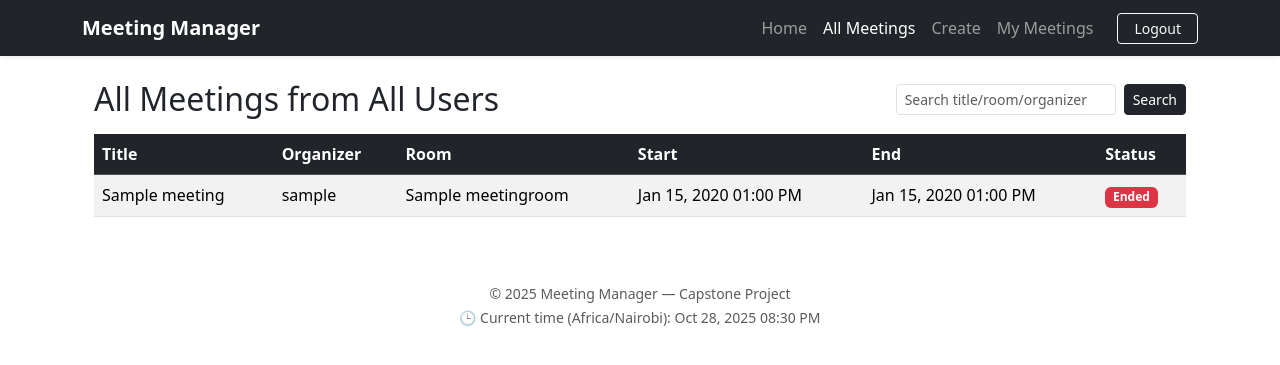
After one commit to MukoyaKuya/meeting_manager, a Django app: page /all_meetings/ in a window 1280 px wide. The commit adds this page. Shown: the top 365 px of the page. Run offline with Django 5.2, Linux system fonts and the light colour scheme; a user stored in the database is signed in; tables that the repository leaves empty hold one stand-in row (values such as "Sample post").

Commit message:
Add All Meetings view, conflict prevention, timezone fixes, and requirements.txt

```diff
--- a/meeting_manager/urls.py
+++ b/meeting_manager/urls.py
@@ -1,17 +1,15 @@
+# meeting_manager/urls.py
 from django.contrib import admin
 from django.urls import path, include
 from django.contrib.auth import views as auth_views
 
 urlpatterns = [
-    path('admin/', admin.site.urls),
+    path("admin/", admin.site.urls),
 
-    # Authentication (Login + Logout)
-    path('accounts/login/', auth_views.LoginView.as_view(template_name='registration/login.html'), name='login'),
-    path('accounts/logout/', auth_views.LogoutView.as_view(next_page='login'), name='logout'),
+    # Django’s built-in login/logout
+    path("accounts/login/", auth_views.LoginView.as_view(template_name="registration/login.html"), name="login"),
+    path("accounts/logout/", auth_views.LogoutView.as_view(), name="logout"),
 
-    # Include app URLs
-    path('', include('meetings.urls')),
-
-    # Django default auth URLs (password reset, etc.)
-    path('accounts/', include('django.contrib.auth.urls')),
+    # Meetings app URLs
+    path("", include("meetings.urls")),
 ]
--- a/meetings/templates/base.html
+++ b/meetings/templates/base.html
@@ -1,5 +1,4 @@
 {% load static tz %}
-{% timezone "Africa/Nairobi" %}
 <!DOCTYPE html>
 <html lang="en">
 <head>
@@ -9,6 +8,7 @@
     <link href="https://cdn.jsdelivr.net/npm/bootstrap@5.3.3/dist/css/bootstrap.min.css" rel="stylesheet">
 </head>
 <body>
+{% timezone "Africa/Nairobi" %}
     <!-- Navbar -->
     <nav class="navbar navbar-expand-lg navbar-dark bg-dark mb-4 shadow-sm">
         <div class="container">
@@ -19,18 +19,25 @@
 
             <div class="collapse navbar-collapse" id="navbarNav">
                 <ul class="navbar-nav ms-auto align-items-center">
+
                     <li class="nav-item">
-                        <a class="nav-link {% if request.resolver_match.url_name == 'home' %}active{% endif %}" href="{% url 'home' %}">Home</a>
+                        <a class="nav-link {% if request.resolver_match.url_name == 'home' %}active{% endif %}"
+                           href="{% url 'home' %}">Home</a>
                     </li>
                     <li class="nav-item">
-                        <a class="nav-link {% if request.resolver_match.url_name == 'create_meeting' %}active{% endif %}" href="{% url 'create_meeting' %}">Create</a>
+                        <a class="nav-link {% if request.resolver_match.url_name == 'all_meetings' %}active{% endif %}"
+                           href="{% url 'all_meetings' %}">All Meetings</a>
                     </li>
                     <li class="nav-item">
-                        <a class="nav-link {% if request.resolver_match.url_name == 'meeting_list' %}active{% endif %}" href="{% url 'meeting_list' %}">My Meetings</a>
+                        <a class="nav-link {% if request.resolver_match.url_name == 'create_meeting' %}active{% endif %}"
+                           href="{% url 'create_meeting' %}">Create</a>
+                    </li>
+                    <li class="nav-item">
+                        <a class="nav-link {% if request.resolver_match.url_name == 'meeting_list' %}active{% endif %}"
+                           href="{% url 'meeting_list' %}">My Meetings</a>
                     </li>
 
                     {% if user.is_authenticated %}
-                        <!-- Authenticated: Show logout -->
                         <li class="nav-item ms-3">
                             <form method="post" action="{% url 'logout' %}" class="d-inline">
                                 {% csrf_token %}
@@ -38,12 +45,13 @@
                             </form>
                         </li>
                     {% else %}
-                        <!-- Not logged in: show Login/Sign Up -->
                         <li class="nav-item">
-                            <a class="nav-link {% if request.resolver_match.url_name == 'login' %}active{% endif %}" href="{% url 'login' %}">Login</a>
+                            <a class="nav-link {% if request.resolver_match.url_name == 'login' %}active{% endif %}"
+                               href="{% url 'login' %}">Login</a>
                         </li>
                         <li class="nav-item">
-                            <a class="nav-link {% if request.resolver_match.url_name == 'signup' %}active{% endif %}" href="{% url 'signup' %}">Sign Up</a>
+                            <a class="nav-link {% if request.resolver_match.url_name == 'signup' %}active{% endif %}"
+                               href="{% url 'signup' %}">Sign Up</a>
                         </li>
                     {% endif %}
                 </ul>
@@ -72,13 +80,11 @@
     <footer class="text-center text-muted mt-5 mb-3">
         <div>
             <small>&copy; {{ now|date:"Y" }} Meeting Manager — Capstone Project</small><br>
-            <small>
-                🕒 Current time (Africa/Nairobi): {% now "M d, Y h:i A" %}
-            </small>
+            <small>🕒 Current time (Africa/Nairobi): {% now "M d, Y h:i A" %}</small>
         </div>
     </footer>
 
+{% endtimezone %}
     <script src="https://cdn.jsdelivr.net/npm/bootstrap@5.3.3/dist/js/bootstrap.bundle.min.js"></script>
 </body>
 </html>
-{% endtimezone %}
--- /dev/null
+++ b/meetings/templates/meetings/all_meetings.html
@@ -0,0 +1,80 @@
+{% extends 'base.html' %}
+{% load tz %}
+
+{% block content %}
+<div class="container mt-4">
+  <div class="d-flex align-items-center justify-content-between mb-3">
+    <h2 class="mb-0">All Meetings from All Users</h2>
+    <form class="d-flex gap-2" method="get">
+      <input type="text" name="q" class="form-control form-control-sm" placeholder="Search title/room/organizer"
+             value="{{ q|default:'' }}">
+      <button class="btn btn-sm btn-dark" type="submit">Search</button>
+    </form>
+  </div>
+
+  {% if meetings %}
+  <div class="table-responsive">
+    <table class="table table-striped table-hover align-middle">
+      <thead class="table-dark">
+        <tr>
+          <th>Title</th>
+          <th>Organizer</th>
+          <th>Room</th>
+          <th>Start</th>
+          <th>End</th>
+          <th>Status</th>
+        </tr>
+      </thead>
+
+      {% timezone "Africa/Nairobi" %}
+      <tbody>
+        {% for meeting in meetings %}
+        <tr>
+          <td>{{ meeting.title }}</td>
+          <td>{{ meeting.organizer.username }}</td>
+          <td>{{ meeting.room.name }}</td>
+          <td>{{ meeting.start_time|localtime|date:"M d, Y h:i A" }}</td>
+          <td>{{ meeting.end_time|localtime|date:"M d, Y h:i A" }}</td>
+          <td>
+            {% if meeting.start_time <= now and meeting.end_time >= now %}
+              <span class="badge bg-success">Ongoing</span>
+            {% elif meeting.start_time > now %}
+              <span class="badge bg-primary">Upcoming</span>
+            {% else %}
+              <span class="badge bg-danger">Ended</span>
+            {% endif %}
+          </td>
+        </tr>
+        {% endfor %}
+      </tbody>
+      {% endtimezone %}
+    </table>
+  </div>
+
+  <!-- Pagination -->
+  {% if page_obj.has_other_pages %}
+  <nav class="mt-3">
+    <ul class="pagination pagination-sm">
+      {% if page_obj.has_previous %}
+        <li class="page-item"><a class="page-link" href="?page={{ page_obj.previous_page_number }}">‹ Prev</a></li>
+      {% else %}
+        <li class="page-item disabled"><span class="page-link">‹ Prev</span></li>
+      {% endif %}
+
+      <li class="page-item disabled">
+        <span class="page-link">Page {{ page_obj.number }} of {{ paginator.num_pages }}</span>
+      </li>
+
+      {% if page_obj.has_next %}
+        <li class="page-item"><a class="page-link" href="?page={{ page_obj.next_page_number }}">Next ›</a></li>
+      {% else %}
+        <li class="page-item disabled"><span class="page-link">Next ›</span></li>
+      {% endif %}
+    </ul>
+  </nav>
+  {% endif %}
+  {% else %}
+    <div class="alert alert-info text-center shadow-sm">No meetings found.</div>
+  {% endif %}
+</div>
+{% endblock %}
--- a/meetings/urls.py
+++ b/meetings/urls.py
@@ -3,11 +3,15 @@ from django.urls import path
 from . import views
 
 urlpatterns = [
+    # Home dashboard
     path("", views.home, name="home"),
+
+    # Meeting management
     path("create/", views.create_meeting, name="create_meeting"),
     path("meetings/", views.meeting_list, name="meeting_list"),
     path("meetings/<int:meeting_id>/", views.meeting_detail, name="meeting_detail"),
     path("meetings/<int:meeting_id>/edit/", views.edit_meeting, name="edit_meeting"),
     path("meetings/<int:meeting_id>/delete/", views.delete_meeting, name="delete_meeting"),
+    path("all_meetings/", views.all_meetings, name="all_meetings"),
     path("signup/", views.signup_view, name="signup"),
 ]
--- a/meetings/views.py
+++ b/meetings/views.py
@@ -7,19 +7,18 @@ from django.contrib.auth import login
 from django.utils import timezone
 from django.core.paginator import Paginator
 from django.db.models import Q
-from zoneinfo import ZoneInfo
 
 from .forms import MeetingForm
 from .models import Meeting
 
-# Define the Nairobi timezone
-NAIROBI_TZ = ZoneInfo("Africa/Nairobi")
 
-
-# 🏠 Home Page — Dashboard summary
+# -----------------------------------
+# HOME DASHBOARD
+# -----------------------------------
 @login_required
 def home(request):
-    now = timezone.now().astimezone(NAIROBI_TZ)
+    """User dashboard showing meeting stats for their own meetings only"""
+    now = timezone.localtime()
     qs = Meeting.objects.filter(organizer=request.user)
 
     total_meetings = qs.count()
@@ -37,7 +36,9 @@ def home(request):
     return render(request, "meetings/home.html", context)
 
 
-# ➕ Create Meeting
+# -----------------------------------
+# CREATE MEETING (with conflict check)
+# -----------------------------------
 @login_required
 def create_meeting(request):
     if request.method == "POST":
@@ -45,29 +46,41 @@ def create_meeting(request):
         if form.is_valid():
             meeting = form.save(commit=False)
             meeting.organizer = request.user
+
+            # Prevent booking conflict (same room overlapping time)
+            conflict_exists = Meeting.objects.filter(
+                room=meeting.room,
+                start_time__lt=meeting.end_time,
+                end_time__gt=meeting.start_time,
+            ).exists()
+
+            if conflict_exists:
+                messages.error(
+                    request,
+                    f"A meeting already exists in {meeting.room.name} during this time. Please choose another slot.",
+                )
+                return render(request, "meetings/create_meeting.html", {"form": form})
+
             meeting.save()
-            messages.success(request, "✅ Meeting created successfully!")
+            messages.success(request, "Meeting created successfully!")
             return redirect("meeting_list")
-        messages.error(request, "⚠️ Please correct the errors below.")
+
+        messages.error(request, "Please correct the errors below.")
     else:
         form = MeetingForm()
     return render(request, "meetings/create_meeting.html", {"form": form})
 
 
-# 📋 Meeting List with Search + Filter + Pagination
+# -----------------------------------
+# USER’S MEETINGS LIST (PRIVATE)
+# -----------------------------------
 @login_required
 def meeting_list(request):
-    """
-    Supports filters:
-      - q: search by title, description, or room
-      - status: upcoming|ongoing|ended|all
-      - date_from / date_to
-      - per_page (default 10)
-    """
-    now = timezone.now().astimezone(NAIROBI_TZ)
+    """Shows ONLY meetings created by the logged-in user"""
+    now = timezone.localtime()
     qs = Meeting.objects.filter(organizer=request.user).order_by("-start_time")
 
-    # 🔍 Search
+    # Filters
     q = (request.GET.get("q") or "").strip()
     if q:
         qs = qs.filter(
@@ -76,7 +89,6 @@ def meeting_list(request):
             | Q(room__name__icontains=q)
         )
 
-    # ⚙️ Status Filter
     status = (request.GET.get("status") or "all").lower()
     if status == "upcoming":
         qs = qs.filter(start_time__gt=now)
@@ -85,7 +97,6 @@ def meeting_list(request):
     elif status == "ended":
         qs = qs.filter(end_time__lt=now)
 
-    # 📆 Date Range Filters
     date_from = request.GET.get("date_from")
     date_to = request.GET.get("date_to")
     if date_from:
@@ -93,17 +104,13 @@ def meeting_list(request):
     if date_to:
         qs = qs.filter(start_time__date__lte=date_to)
 
-    # 📑 Pagination
     try:
         per_page = int(request.GET.get("per_page", 10))
-        if per_page <= 0:
-            per_page = 10
     except ValueError:
         per_page = 10
 
     paginator = Paginator(qs, per_page)
-    page_number = request.GET.get("page")
-    page_obj = paginator.get_page(page_number)
+    page_obj = paginator.get_page(request.GET.get("page"))
 
     context = {
         "meetings": page_obj.object_list,
@@ -119,14 +126,52 @@ def meeting_list(request):
     return render(request, "meetings/meeting_list.html", context)
 
 
-# 📄 Meeting Details
+# -----------------------------------
+# ALL MEETINGS (READ-ONLY)
+# -----------------------------------
+@login_required
+def all_meetings(request):
+    """
+    Displays ALL meetings from all users (read-only view).
+    """
+    now = timezone.localtime()
+    qs = Meeting.objects.all().order_by("-start_time")
+
+    q = (request.GET.get("q") or "").strip()
+    if q:
+        qs = qs.filter(
+            Q(title__icontains=q)
+            | Q(description__icontains=q)
+            | Q(room__name__icontains=q)
+            | Q(organizer__username__icontains=q)
+        )
+
+    paginator = Paginator(qs, 10)
+    page_obj = paginator.get_page(request.GET.get("page"))
+
+    context = {
+        "meetings": page_obj.object_list,
+        "page_obj": page_obj,
+        "paginator": paginator,
+        "now": now,
+        "q": q,
+    }
+    return render(request, "meetings/all_meetings.html", context)
+
+
+# -----------------------------------
+# MEETING DETAILS
+# -----------------------------------
 @login_required
 def meeting_detail(request, meeting_id):
-    meeting = get_object_or_404(Meeting, id=meeting_id, organizer=request.user)
+    """Show meeting details (any user can view)"""
+    meeting = get_object_or_404(Meeting, id=meeting_id)
     return render(request, "meetings/meeting_detail.html", {"meeting": meeting})
 
 
-# Edit Meeting
+# -----------------------------------
+# EDIT MEETING
+# -----------------------------------
 @login_required
 def edit_meeting(request, meeting_id):
     meeting = get_object_or_404(Meeting, id=meeting_id, organizer=request.user)
@@ -134,7 +179,26 @@ def edit_meeting(request, meeting_id):
     if request.method == "POST":
         form = MeetingForm(request.POST, instance=meeting)
         if form.is_valid():
-            form.save()
+            updated = form.save(commit=False)
+
+            overlap = Meeting.objects.filter(
+                room=updated.room,
+                start_time__lt=updated.end_time,
+                end_time__gt=updated.start_time,
+            ).exclude(id=meeting.id).exists()
+
+            if overlap:
+                messages.error(
+                    request,
+                    f"Another meeting already exists in {updated.room.name} at that time.",
+                )
+                return render(
+                    request,
+                    "meetings/meeting_edit.html",
+                    {"form": form, "meeting": meeting},
+                )
+
+            updated.save()
             messages.success(request, "Meeting updated successfully.")
             return redirect("meeting_detail", meeting_id=meeting.id)
         messages.error(request, "Please correct the errors below.")
@@ -146,27 +210,31 @@ def edit_meeting(request, meeting_id):
     )
 
 
-# 🗑️ Delete Meeting
+# -----------------------------------
+# DELETE MEETING
+# -----------------------------------
 @login_required
 def delete_meeting(request, meeting_id):
     meeting = get_object_or_404(Meeting, id=meeting_id, organizer=request.user)
     if request.method == "POST":
         meeting.delete()
-        messages.warning(request, "Meeting deleted successfully.")
+        messages.warning(request, "Meeting deleted.")
         return redirect("meeting_list")
     return render(
         request, "meetings/meeting_confirm_delete.html", {"meeting": meeting}
     )
 
 
-# Signup
+# -----------------------------------
+# USER SIGNUP
+# -----------------------------------
 def signup_view(request):
     if request.method == "POST":
         form = UserCreationForm(request.POST)
         if form.is_valid():
             user = form.save()
             login(request, user)
-            messages.success(request, "🎉 Account created successfully. Welcome!")
+            messages.success(request, "Account created successfully. Welcome!")
             return redirect("home")
         messages.error(request, "Please correct the errors below.")
     else:
```
Also changed, not shown: meetings/requirements.txt (added, +19 -0 lines).
